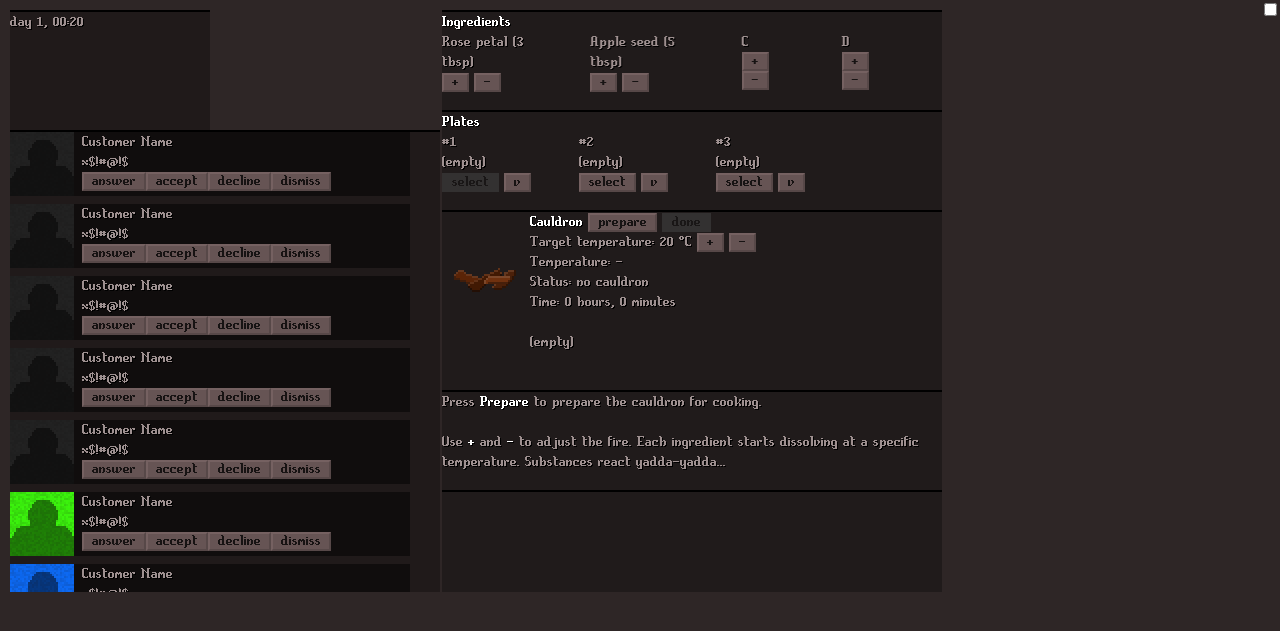
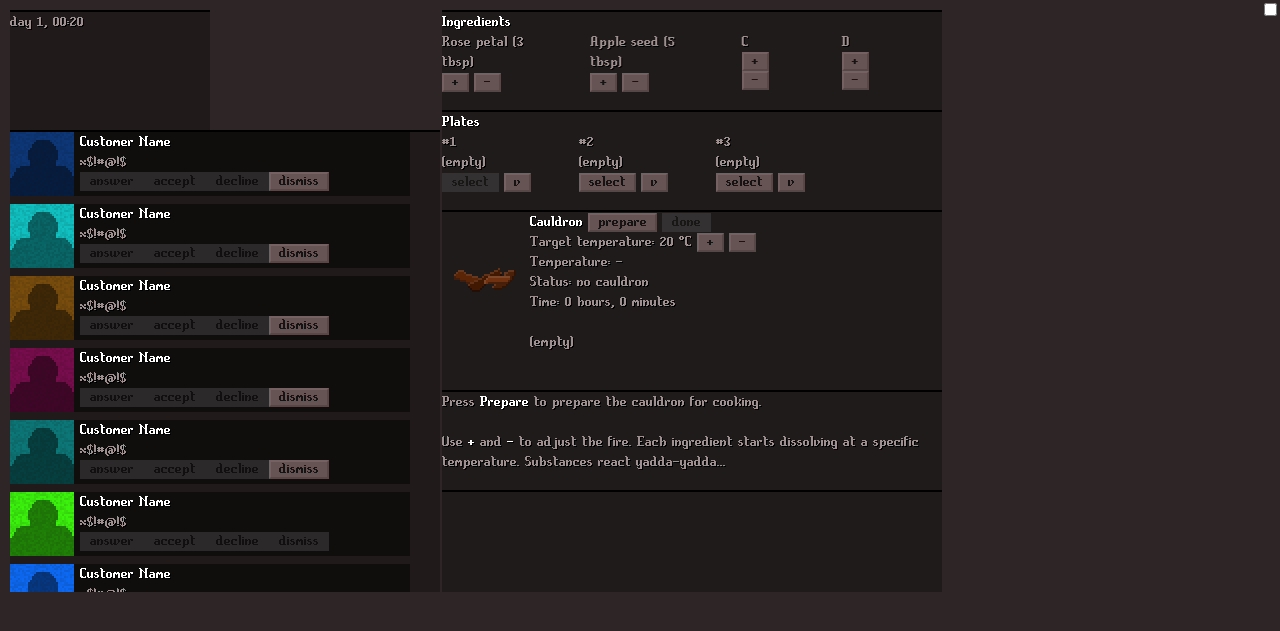
Before and after one commit to gheja/jamcraft2018, a plain HTML site: page src/index.html in a window 1280 px wide. Drawn offline with Linux system fonts and the light colour scheme.

Commit message:
Customer: altered profile picture display, animated a few things, unusable buttons are now disabled

```diff
--- a/src/css/style.css
+++ b/src/css/style.css
@@ -279,6 +279,7 @@ td
 
 .customer
 {
+	position: relative;
 	margin: 0 0 8px 0;
 	width: 400px;
 	height: 64px;
@@ -292,6 +293,9 @@ td
 
 .customer_picture_background
 {
+	position: absolute;
+	top: 0px;
+	left: 0px;
 	display: block;
 	width: 64px;
 	height: 64px;
@@ -299,12 +303,68 @@ td
 	margin: 0 8px 0 0;
 }
 
+@keyframes show
+{
+	from
+	{
+		background: rgba(32,32,32,0);
+	}
+
+	to
+	{
+		background: rgba(32,32,32,1);
+	}
+}
+
+@keyframes hide
+{
+	from
+	{
+		background: rgba(32,32,32,1);
+	}
+
+	to
+	{
+		background: rgba(32,32,32,0);
+	}
+}
+
+.customer_picture_grey
+{
+	position: absolute;
+	top: 0px;
+	left: 0px;
+	width: 64px;
+	height: 64px;
+	background: rgba(32,32,32,0);
+
+	animation-duration: 0.3s;
+	animation-name: slidein;
+	animation-timing-function: ease-in-out;
+	animation-fill-mode: forwards;
+}
+
 .customer_picture
 {
+	position: absolute;
+	top: 0px;
+	left: 0px;
 	background: url(../images/customer.png);
 	display: block;
 	width: 64px;
 	height: 64px;
+}
+
+.customer_content
+{
+	position: absolute;
+	left: 70px;
+	top: 0px;
+}
+
+.customer_name
+{
+	color: #fff;
 }
 
 .clearer
--- a/src/js/customer.js
+++ b/src/js/customer.js
@@ -32,7 +32,11 @@ class Customer
 			name: null,
 			text: null,
 			image: null,
-			progress: null
+			progress: null,
+			button_answer: null,
+			button_accept: null,
+			button_decline: null,
+			button_dismiss: null
 		};
 
 		this.need = {
@@ -40,6 +44,7 @@ class Customer
 			subject: null,
 			effectTexts: null,
 			pronouns: null,
+			image_grey: null,
 			text: null
 		};
 
@@ -128,52 +133,78 @@ class Customer
 		b = document.createElement("div");
 		b.className = "customer_picture_background";
 		this.dom.image = b;
+		a.appendChild(b);
+
+		b = document.createElement("div");
+		b.className = "customer_picture_grey";
+		this.dom.image_grey = b;
+		a.appendChild(b);
+
+		b = document.createElement("div");
+		b.className = "customer_picture";
+		a.appendChild(b);
+
 
 		c = document.createElement("div");
-		c.className = "customer_picture";
-
-		b.appendChild(c);
-		a.appendChild(b);
+		c.className = "customer_content";
 
 		b = document.createElement("div");
 		b.className = "customer_name";
 		b.innerHTML = "Customer Name";
-		a.appendChild(b);
+		c.appendChild(b);
 		this.dom.name = b;
 
 		b = document.createElement("div");
 		b.className = "customer_text";
 		b.innerHTML = "Text";
-		a.appendChild(b);
+		c.appendChild(b);
 		this.dom.text = b;
 
 		b = document.createElement("button");
 		b.innerHTML = "answer";
 		b.onclick = this.answerRing.bind(this);
-		a.appendChild(b);
+		this.dom.button_answer = b;
+		c.appendChild(b);
 
 		b = document.createElement("button");
 		b.innerHTML = "accept";
 		b.onclick = this.acceptOrder.bind(this);
-		a.appendChild(b);
+		this.dom.button_accept = b;
+		c.appendChild(b);
 
 		b = document.createElement("button");
 		b.innerHTML = "decline";
 		b.onclick = this.declineOrder.bind(this);
-		a.appendChild(b);
+		this.dom.button_decline = b;
+		c.appendChild(b);
 
 		b = document.createElement("button");
 		b.innerHTML = "dismiss";
 		b.onclick = this.dismiss.bind(this);
-		a.appendChild(b);
+		this.dom.button_dismiss = b;
+		c.appendChild(b);
 
 		b = document.createElement("br");
 		b.className = "clearer";
-		a.appendChild(b);
+		c.appendChild(b);
+
+		a.appendChild(c);
 
 		this.dom.root = a;
 
 		get("box_customers").appendChild(this.dom.root);
+	}
+
+	activatePicture()
+	{
+		this.dom.image_grey.style.animationName = "hide";
+		this.dom.image_grey.style.background = "rgba(32,32,32,0)";
+	}
+
+	deactivatePicture()
+	{
+		this.dom.image_grey.style.animationName = "show";
+		this.dom.image_grey.style.background = "rgba(32,32,32,1)";
 	}
 
 	hideDom()
@@ -370,6 +401,7 @@ class Customer
 					this.setText("*knock* *knock*");
 					this.waitTime = 3;
 					this.dom.image.style.background = this.color;
+					this.activatePicture();
 				break;
 
 				case CUSTOMER_STATE_RINGING:
@@ -390,7 +422,8 @@ class Customer
 
 				case CUSTOMER_STATE_SWEARING:
 						// this.state = CUSTOMER_STATE_RESET;
-						this.dom.image.style.background = "#222222";
+						// this.dom.image.style.background = "#222222";
+						this.deactivatePicture();
 						this.state = CUSTOMER_STATE_STOPPED;
 						this.waitTime = 3;
 				break;
@@ -444,7 +477,8 @@ class Customer
 				break;
 
 				case CUSTOMER_STATE_GOING2:
-					this.dom.image.style.background = "#222222";
+					// this.dom.image.style.background = "#222222";
+					this.deactivatePicture();
 					this.state = CUSTOMER_STATE_USING;
 					this.setText("*away, will give feedback*");
 					this.waitTime = 3;
@@ -461,11 +495,17 @@ class Customer
 				break;
 
 				case CUSTOMER_STATE_RESET:
-					this.dom.image.style.background = "#222222";
+					// this.dom.image.style.background = "#222222";
+					this.deactivatePicture();
 					this.setText("");
 					this.setupNextWait();
 				break;
 			}
+
+			this.dom.button_answer.disabled = (this.state != CUSTOMER_STATE_RINGING);
+			this.dom.button_accept.disabled = (this.state != CUSTOMER_STATE_ASKING);
+			this.dom.button_decline.disabled = (this.state != CUSTOMER_STATE_ASKING);
+			this.dom.button_dismiss.disabled = (this.state != CUSTOMER_STATE_STOPPED);
 		}
 	}
 }
```
